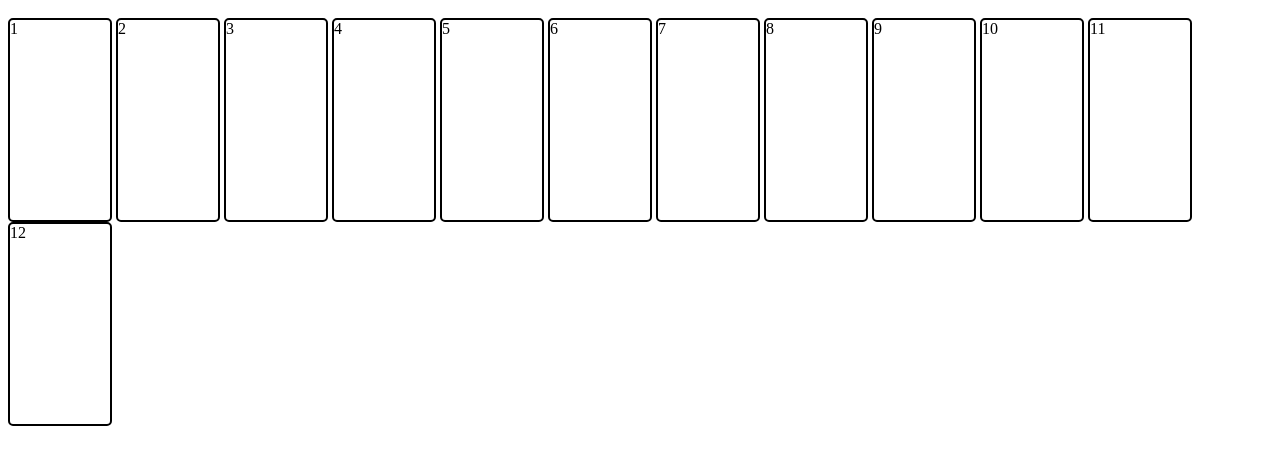
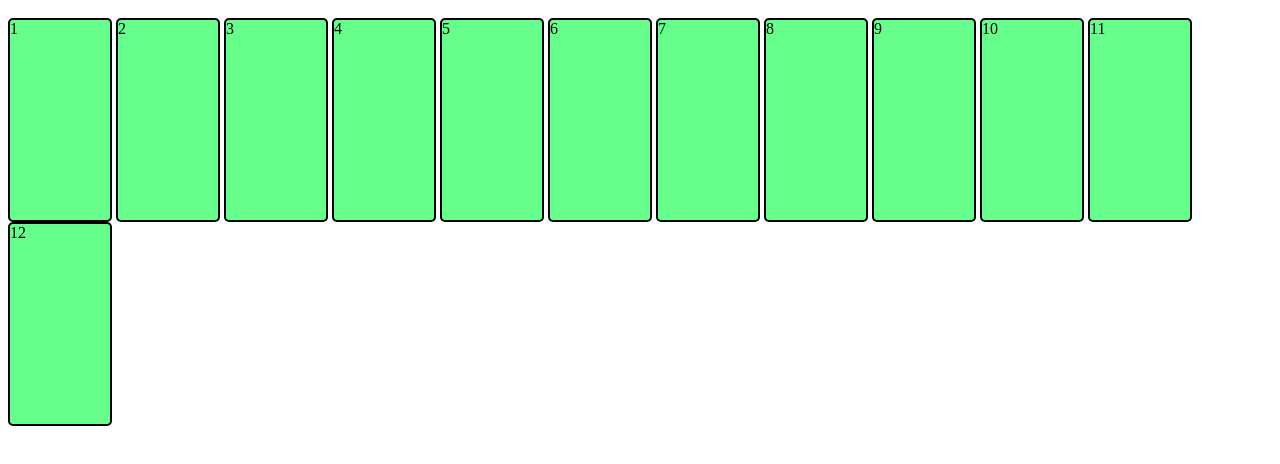
Before and after one commit to pkacper0/Gierka, a plain HTML site: page index.html in a window 1280 px wide. Shown: the part 48-512 px from the top of the page. Drawn offline with Linux system fonts and the light colour scheme.

Commit message:
Zmiana koloru kart

```diff
--- a/style.css
+++ b/style.css
@@ -1,6 +1,6 @@
 .card
 {
-
+background-color:#66ff8c;
 display: inline-block;
 height: 200px;
 width: 100px;
```
